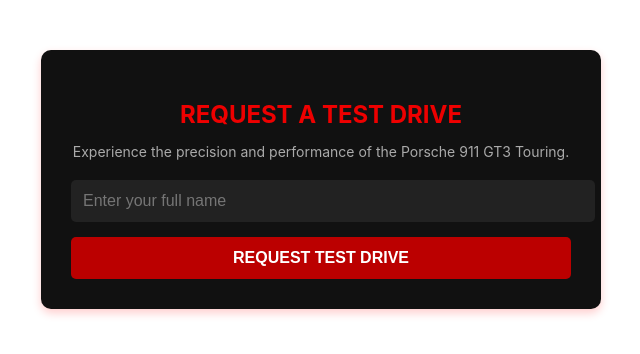
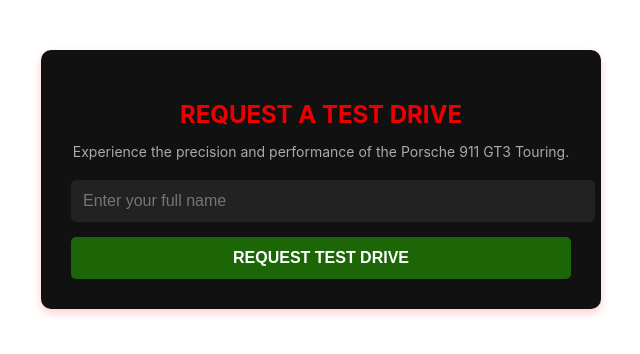
Before and after one commit to Dhiali/component-assignment, a React (Create React App) app: page / in a window 1280 px wide. In both pictures the pointer is over the button "REQUEST TEST DRIVE". Shown: the top 354 px of the page, without its empty margins (319-959 px from the left). Built offline with nearby package versions, Linux system fonts and the light colour scheme.

Commit message:
Button hover

```diff
--- a/src/components/GT3form.css
+++ b/src/components/GT3form.css
@@ -54,5 +54,5 @@
   }
 
   .form-button:hover {
-    background: #b00;
+    background: rgb(29, 102, 7);
   }
```
